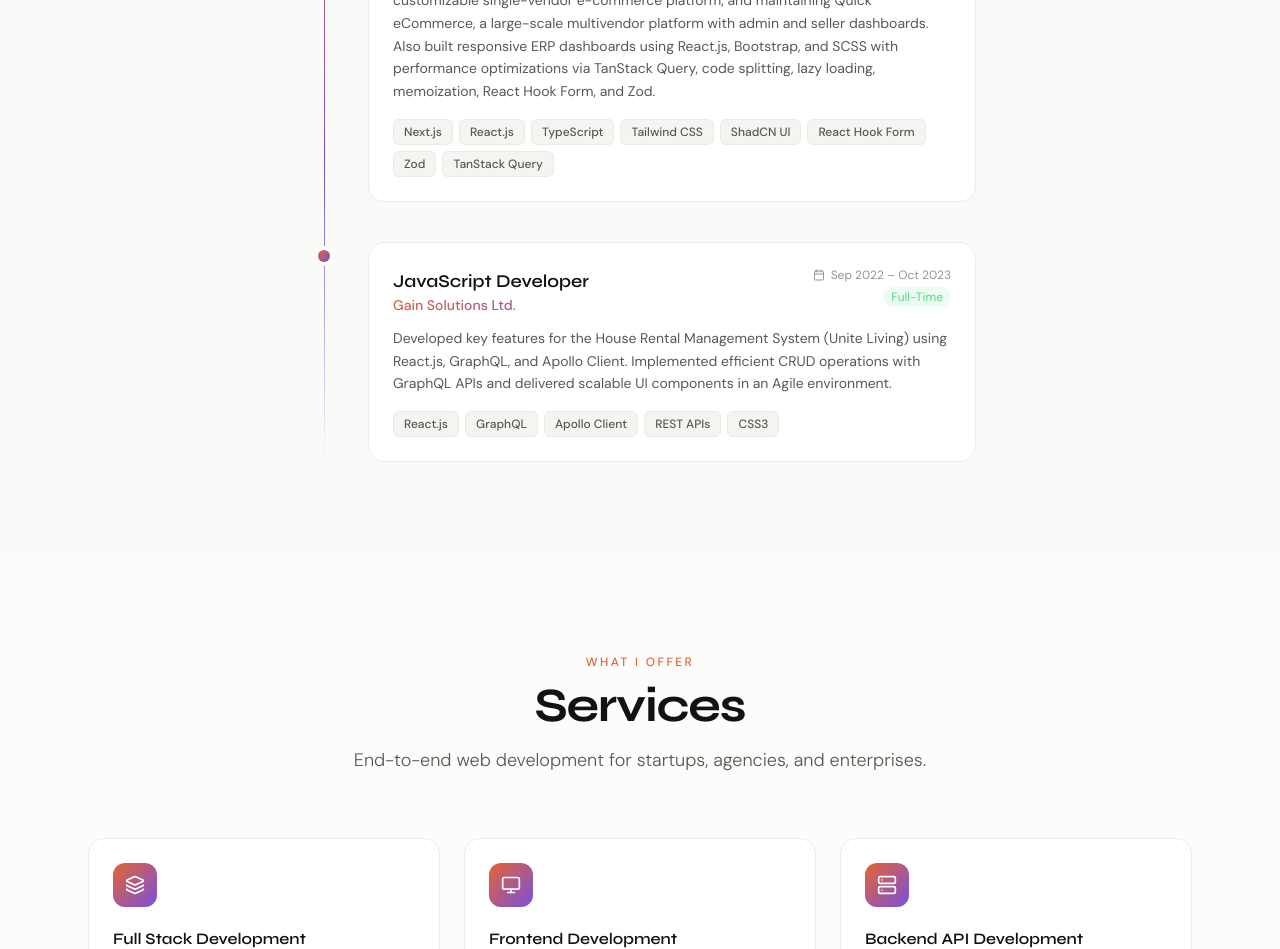
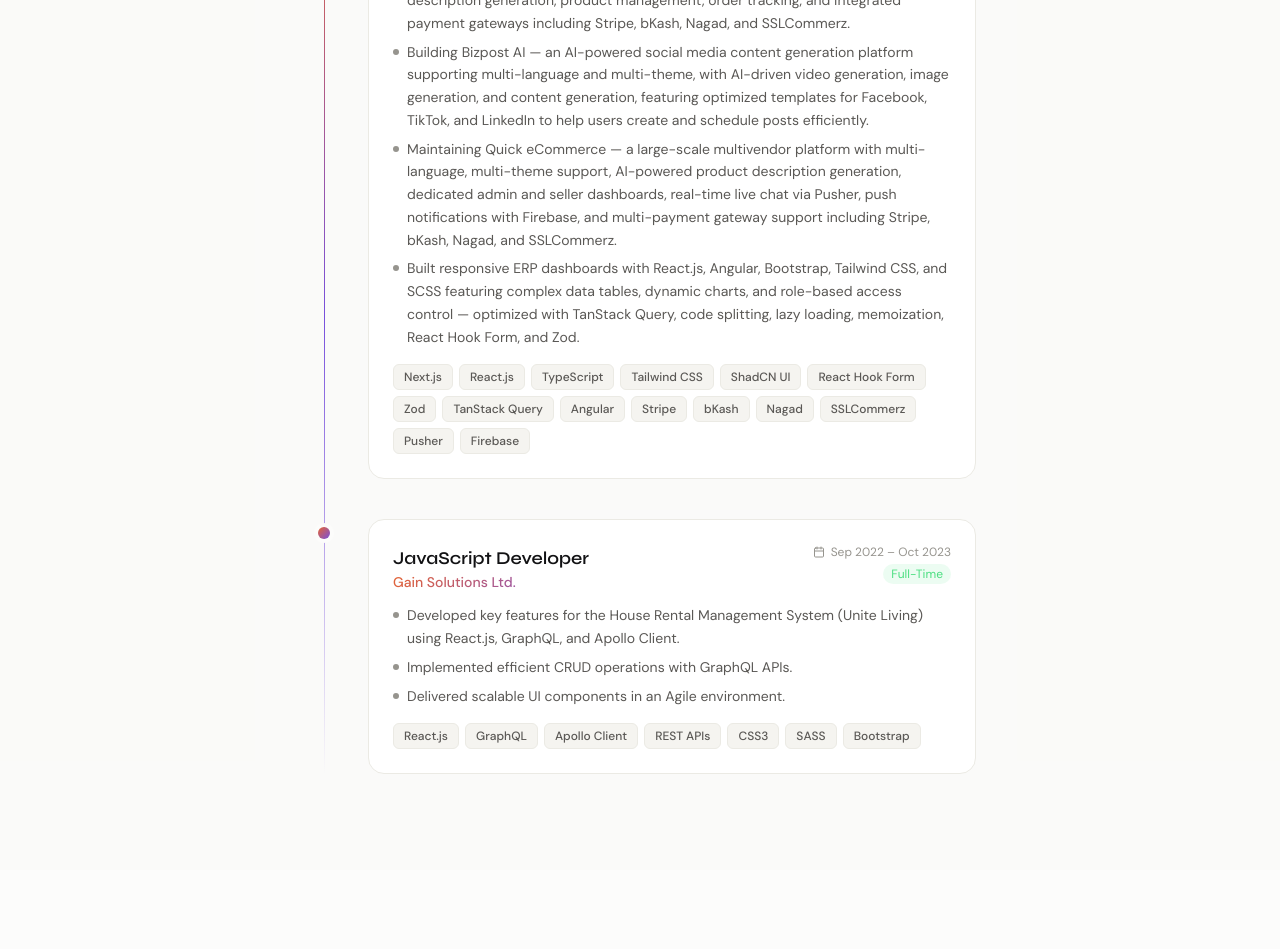
Before and after one commit to raselcsedev/personal_website, a Next.js app: page / in a window 1280 px wide. Shown: the part 4320-5269 px from the top of the page. Built offline with nearby package versions, Linux system fonts and the light colour scheme; no server answers.

Commit message:
experience sections update

```diff
--- a/constants/data.ts
+++ b/constants/data.ts
@@ -143,8 +143,12 @@
     company: "Digital Intelligence System Ltd.",
     role: "Frontend Developer",
     duration: "Nov 2023 – Present",
-    description:
-      "Developing Bizpost AI, an AI-powered social media content generation platform with optimized templates for Facebook, TikTok, and LinkedIn. Working on Retails Master, a customizable single-vendor e-commerce platform, and maintaining Quick eCommerce, a large-scale multivendor platform with admin and seller dashboards. Also built responsive ERP dashboards using React.js, Bootstrap, and SCSS with performance optimizations via TanStack Query, code splitting, lazy loading, memoization, React Hook Form, and Zod.",
+    description: [
+      "Developing Retails Master — a fully customizable single-vendor e-commerce platform with multi-language, multi-theme support, AI-powered product description generation, product management, order tracking, and integrated payment gateways including Stripe, bKash, Nagad, and SSLCommerz.",
+      "Building Bizpost AI — an AI-powered social media content generation platform supporting multi-language and multi-theme, with AI-driven video generation, image generation, and content generation, featuring optimized templates for Facebook, TikTok, and LinkedIn to help users create and schedule posts efficiently.",
+      "Maintaining Quick eCommerce — a large-scale multivendor platform with multi-language, multi-theme support, AI-powered product description generation, dedicated admin and seller dashboards, real-time live chat via Pusher, push notifications with Firebase, and multi-payment gateway support including Stripe, bKash, Nagad, and SSLCommerz.",
+      "Built responsive ERP dashboards with React.js, Angular, Bootstrap, Tailwind CSS, and SCSS featuring complex data tables, dynamic charts, and role-based access control — optimized with TanStack Query, code splitting, lazy loading, memoization, React Hook Form, and Zod.",
+    ],
     tech: [
       "Next.js",
       "React.js",
@@ -154,6 +158,13 @@
       "React Hook Form",
       "Zod",
       "TanStack Query",
+      "Angular",
+      "Stripe",
+      "bKash",
+      "Nagad",
+      "SSLCommerz",
+      "Pusher",
+      "Firebase",
     ],
     type: "full-time",
   },
@@ -162,9 +173,20 @@
     company: "Gain Solutions Ltd.",
     role: "JavaScript Developer",
     duration: "Sep 2022 – Oct 2023",
-    description:
-      "Developed key features for the House Rental Management System (Unite Living) using React.js, GraphQL, and Apollo Client. Implemented efficient CRUD operations with GraphQL APIs and delivered scalable UI components in an Agile environment.",
-    tech: ["React.js", "GraphQL", "Apollo Client", "REST APIs", "CSS3"],
+    description: [
+      "Developed key features for the House Rental Management System (Unite Living) using React.js, GraphQL, and Apollo Client.",
+      "Implemented efficient CRUD operations with GraphQL APIs.",
+      "Delivered scalable UI components in an Agile environment.",
+    ],
+    tech: [
+      "React.js",
+      "GraphQL",
+      "Apollo Client",
+      "REST APIs",
+      "CSS3",
+      "SASS",
+      "Bootstrap",
+    ],
     type: "full-time",
   },
 ];
--- a/sections/ExperienceSection.tsx
+++ b/sections/ExperienceSection.tsx
@@ -37,7 +37,9 @@
                       <h3 className="font-display text-lg font-600 text-[rgb(var(--text-primary))]">
                         {exp.role}
                       </h3>
-                      <p className="text-sm font-500 gradient-text">{exp.company}</p>
+                      <p className="text-sm font-500 gradient-text">
+                        {exp.company}
+                      </p>
                     </div>
                     <div className="text-right">
                       <span className="flex items-center gap-1.5 text-xs text-[rgb(var(--text-muted))]">
@@ -54,9 +56,19 @@
                       </span>
                     </div>
                   </div>
-                  <p className="text-sm text-[rgb(var(--text-secondary))] leading-relaxed mb-4">
-                    {exp.description}
-                  </p>
+
+                  <ul className="space-y-1.5 mb-4 list-none">
+                    {exp.description.map((point, j) => (
+                      <li
+                        key={j}
+                        className="flex items-start gap-2 text-sm text-[rgb(var(--text-secondary))] leading-relaxed"
+                      >
+                        <span className="mt-2 w-1.5 h-1.5 rounded-full bg-[rgb(var(--text-muted))] shrink-0" />
+                        <span>{point}</span>
+                      </li>
+                    ))}
+                  </ul>
+
                   <div className="flex flex-wrap gap-1.5">
                     {exp.tech.map((t) => (
                       <span key={t} className="tech-badge">
```
Also changed, not shown: types/index.ts (+4 -4 lines).
